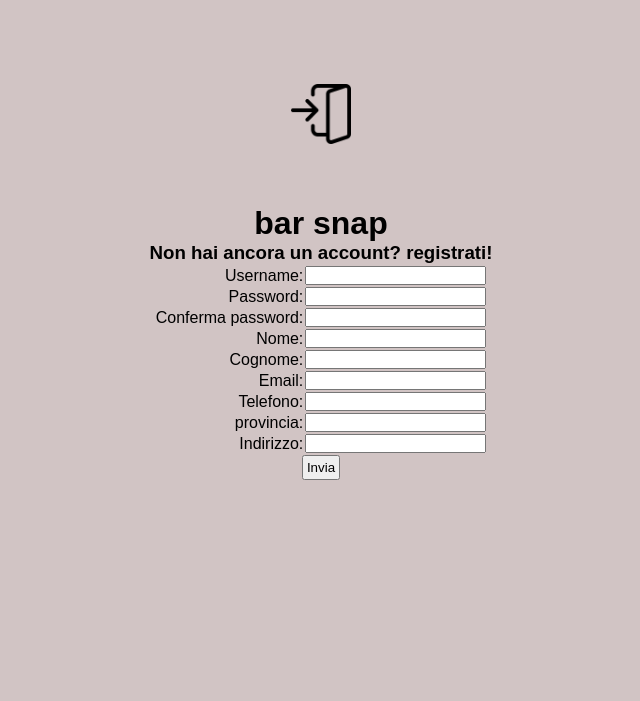
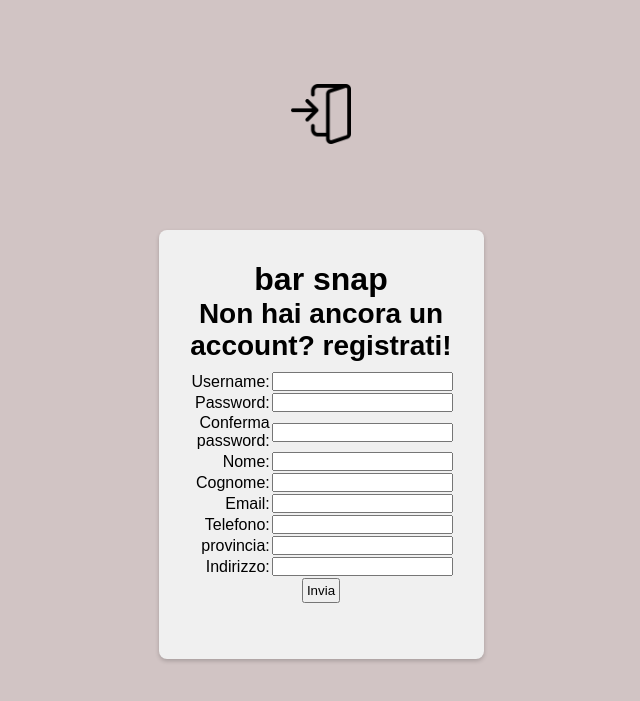
Before and after one commit to alessandrapuertas/sito_miele_puertas, a PHP site: page /pagina/registrazione.php in a window 1280 px wide. Shown: the top 701 px of the page, without its empty margins (319-959 px from the left). Run offline with PHP 8.4, Linux system fonts and the light colour scheme.

Commit message:
card sulla registrazione

```diff
--- a/pagina/registrazione.php
+++ b/pagina/registrazione.php
@@ -34,11 +34,12 @@
         </div>
 
     </div>
-
-    <div style = "margin: auto;
+    <div class="card-container">
+        <div class="cardd">
+            <div class="card-content">
+            <div style = "margin: auto;
 	padding: 15px;
 	text-align: center;
-
 	padding-bottom: 40px;">
         <h1 >bar snap</h1>
         <h3 >Non hai ancora un account? registrati!</h3>
@@ -130,6 +131,10 @@
         </p>
 
     </div>
+
+            </div>
+        </div>
+
 </body>
 </html>
 
--- a/style.css
+++ b/style.css
@@ -210,6 +210,8 @@ html, body{height: 100%;}
     transition: transform 0.3s;
     display: inline-block;
   }
+
+
 
 .img-dim{width: 100%;height:auto;}
 .img-dim2{width: 40%;height:auto;}
```
